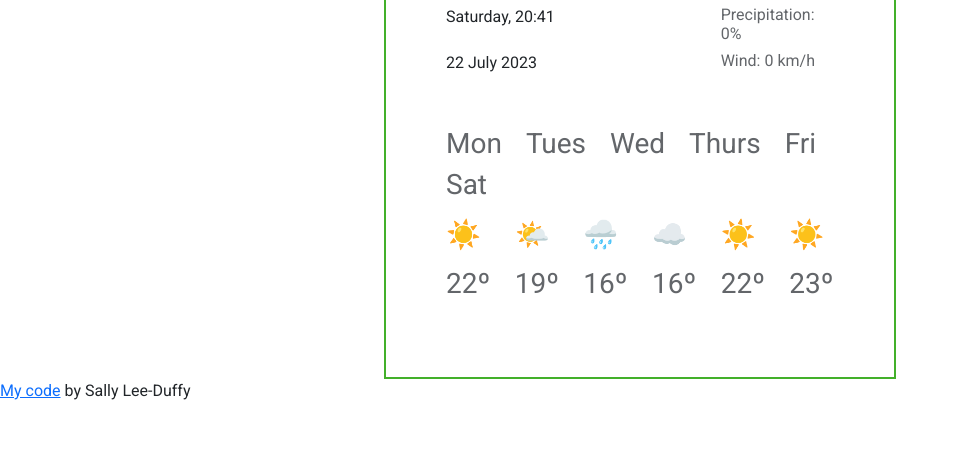
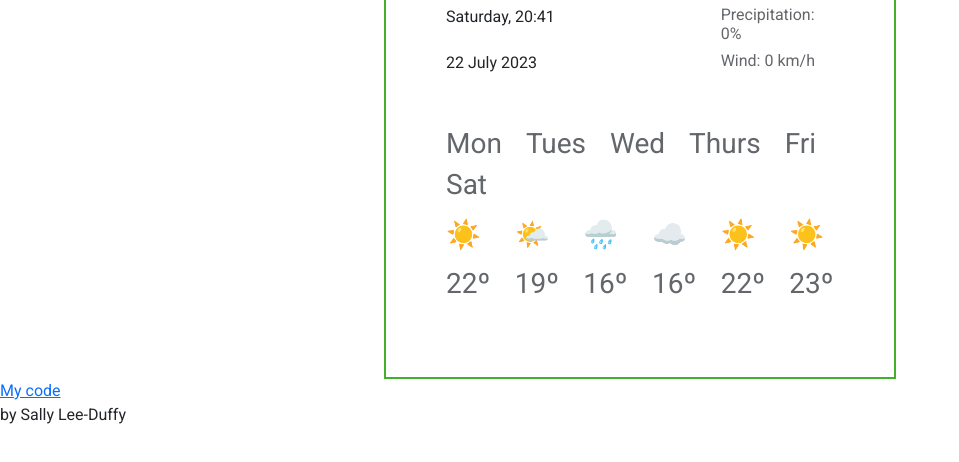
Before and after one commit to sallyelaineleeduffy/weather-app, a plain HTML site: page index.html in a window 1280 px wide. Shown: the part 290-752 px from the top of the page, without its empty margins (0-959 px from the left). Drawn offline with nearby package versions, Linux system fonts and the light colour scheme.

Commit message:
Update css for GitHub lin

```diff
--- a/styles.css
+++ b/styles.css
@@ -73,3 +73,7 @@ button {
   color: white;
   transition: 200ms all ease-in-out;
 }
+a {
+  display: block;
+  margin: 0 auto;
+}
```
